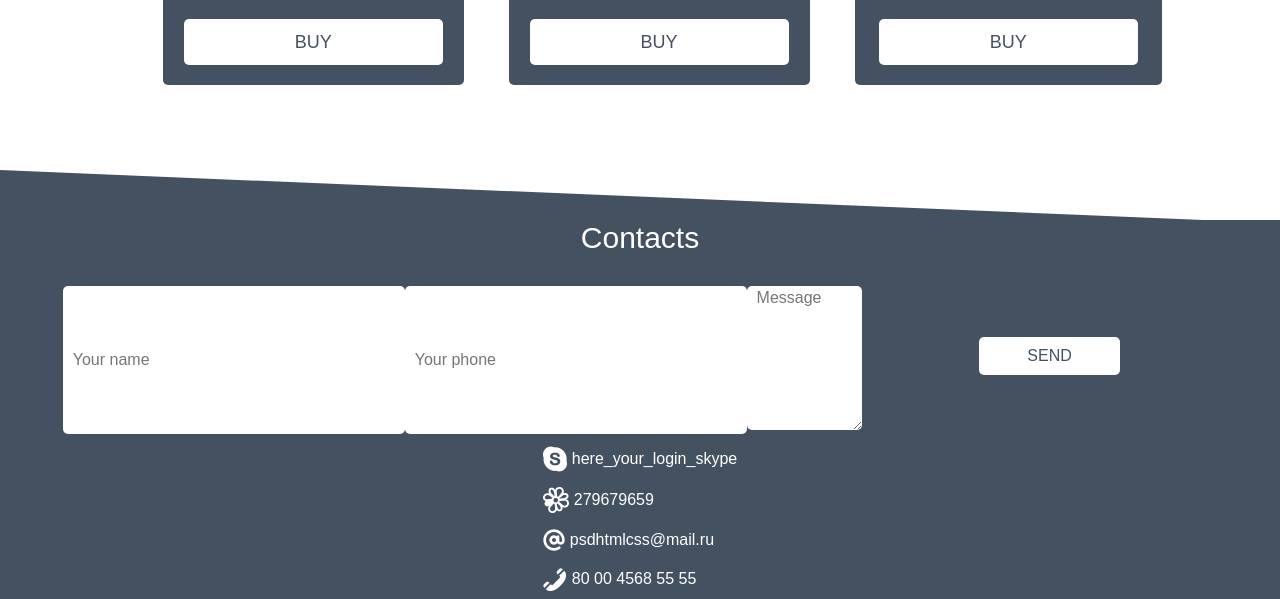
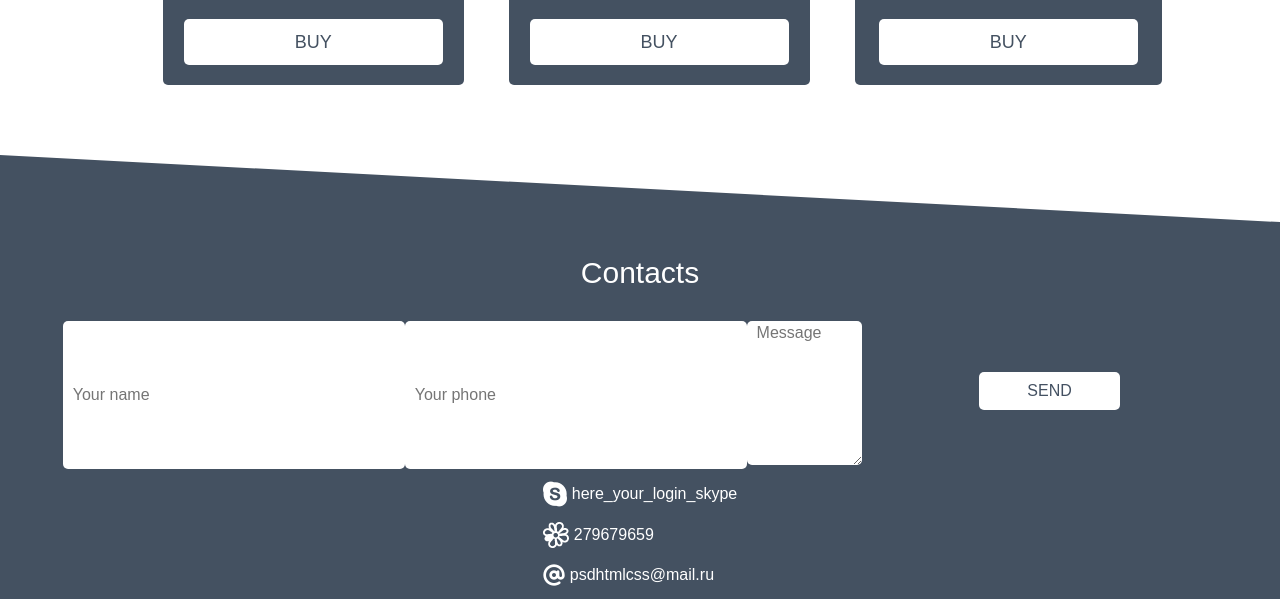
Before and after one commit to CatK1t/4-hours-of-work-on-adaptive-page, a website: page src/index.html in a window 1280 px wide. Shown: the part 1308-1907 px from the top of the page. Drawn offline with nearby package versions, Linux system fonts and the light colour scheme.

Commit message:
second-try

```diff
--- a/src/index.html
+++ b/src/index.html
@@ -163,6 +163,9 @@
         </div>
 
     </section>
+    <section class="angle-block">
+
+    </section>
     <footer class="contacts">
 
         <div class="contacts-wrapper">
--- a/src/precss/style.less
+++ b/src/precss/style.less
@@ -243,21 +243,20 @@ body{
 }
 //Buy section end
 //contacts start
+.angle-block{
+    background-color: @color-445161;
+    transform: skewY(3deg);
+    transform-origin: 0;
+    z-index: -1;
+    width: 100%;
+    min-height: 100px;
+    margin-top: 35px;
+}
 .contacts{
-    margin-top:100px;
     position:relative;
     width:100%;
     background:@color-445161;
     padding-bottom: 50px;
-    &:before{
-        content:'';
-        position:absolute;
-        top:-50px;
-        width:0;
-        height:0;
-        border-bottom: 50px solid @color-445161;
-        border-right: 94vw solid transparent;
-    }
     &-wrapper{
         .wrapper();
         h2{
```
Also changed, not shown: src/css/style.css, src/img/favicon/apple-touch-icon-114x114.png (added), src/img/favicon/apple-touch-icon-180x180.png (added), src/img/favicon/apple-touch-icon-72x72.png (added), src/img/favicon/apple-touch-icon.png (added), src/img/favicon/favicon.ico (added), 4 other files.
